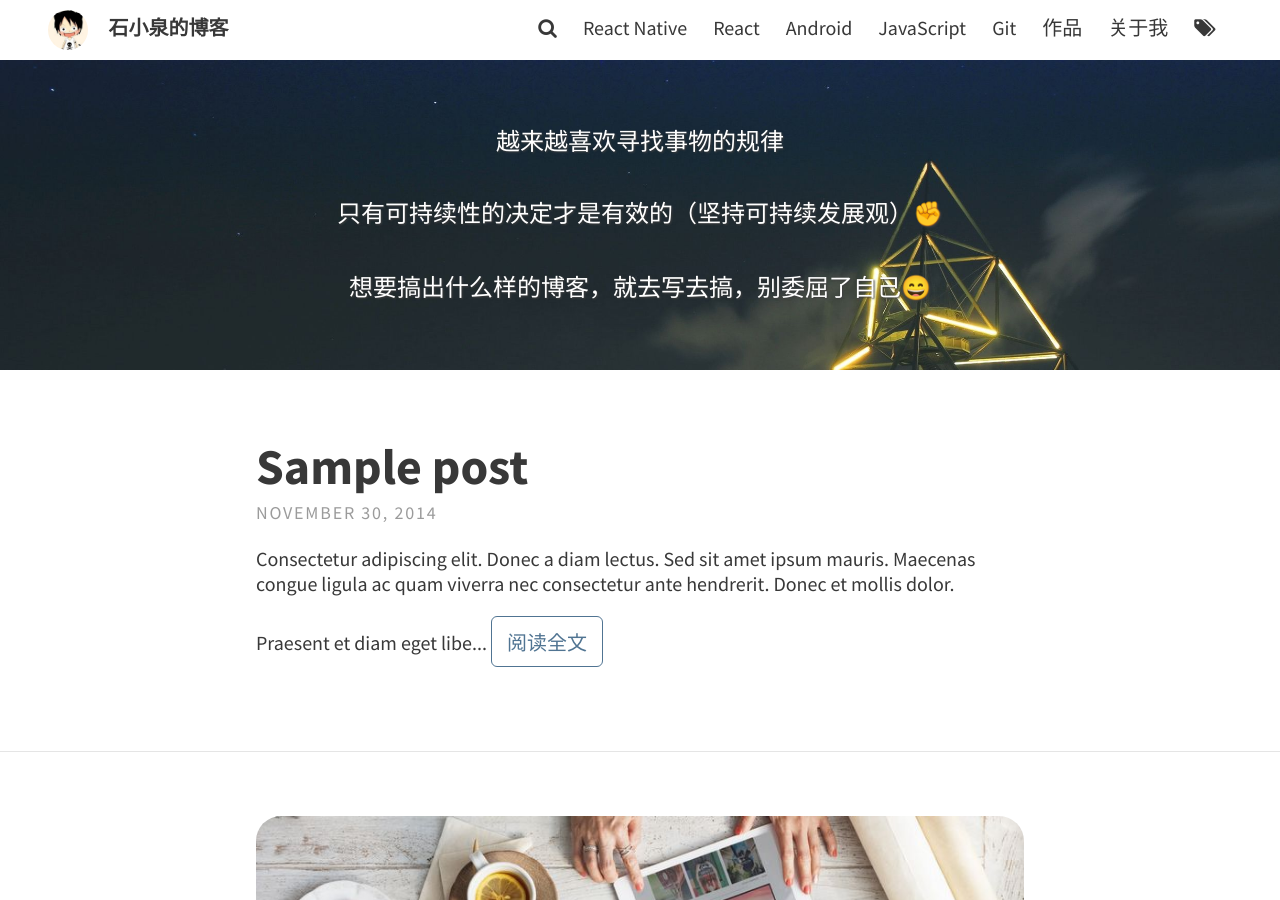
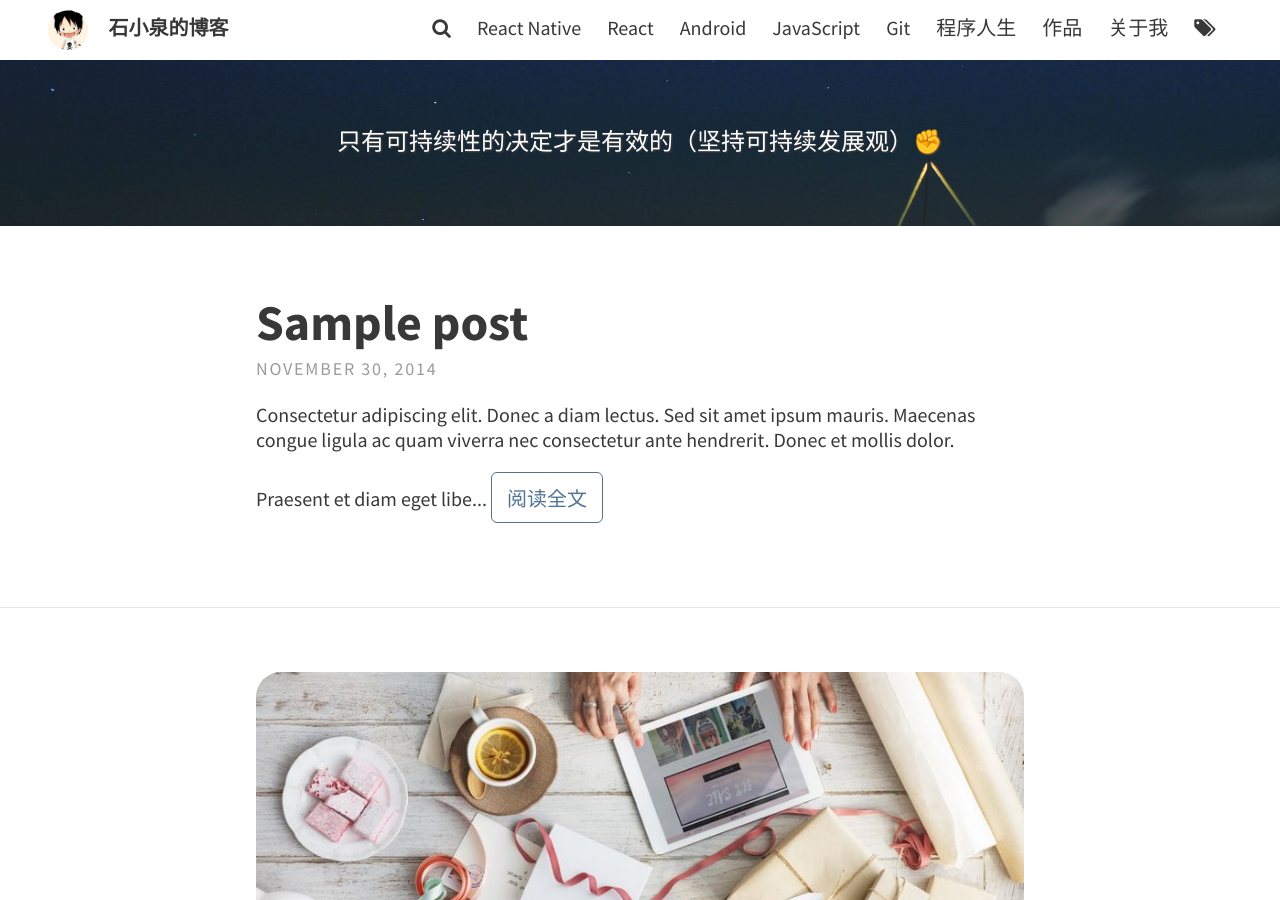
Before and after one commit to shixiaoquan/shixiaoquan.github.io, a Jekyll site: the page built from index.html, in a window 1280 px wide and 900 px high. Built offline with Jekyll 4.4.1, drawn with Linux system fonts in a browser that asks for light colours; the list of posts is cut into pages by our own code.

Commit message:
add coding life category

```diff
--- a/_config.yml
+++ b/_config.yml
@@ -14,15 +14,9 @@ theme_settings:
   # Header and footer text
   header_text: > #two or three lines to describe your site
      <p>
-        越来越喜欢寻找事物的规律
-        <br>
-        <br>
         <code>
           只有可持续性的决定才是有效的（坚持可持续发展观）✊
         </code>
-        <br>
-        <br>
-        想要搞出什么样的博客，就去写去搞，别委屈了自己😄
      </p>
   header_text_feature_image: assets/img/pexels/triangular.jpeg
   footer_text: >
@@ -57,13 +51,14 @@ theme_settings:
   google_analytics: # Tracking ID, e.g. "UA-000000-01"
   disqus_shortname:
   katex: true # Enable if using math markup
-  portfolio: true
+  search: true
   reactnative: true
   react: true
   android: true
   javascript: true
   git: true
-  search: true
+  life: true
+  portfolio: true
   tags: true
 
 
--- a/_includes/navbar.html
+++ b/_includes/navbar.html
@@ -55,8 +55,16 @@
             {% endif %}
             {% if site.theme_settings.git %}
                 <li>
-                    <a class="clear" href="{{ site.url }}{{ site.baseurl }}/git">
+                    <a class="clear" href="{{ site.url }}{{ site.baseurl }}/
+                    git">
                         Git
+                    </a>
+                </li>
+            {% endif %}
+            {% if site.theme_settings.life %}
+                <li>
+                    <a class="clear" href="{{ site.url }}{{ site.baseurl }}/life">
+                        程序人生
                     </a>
                 </li>
             {% endif %}
```
Also changed, not shown: pages/life.html (added, +11 -0 lines).
